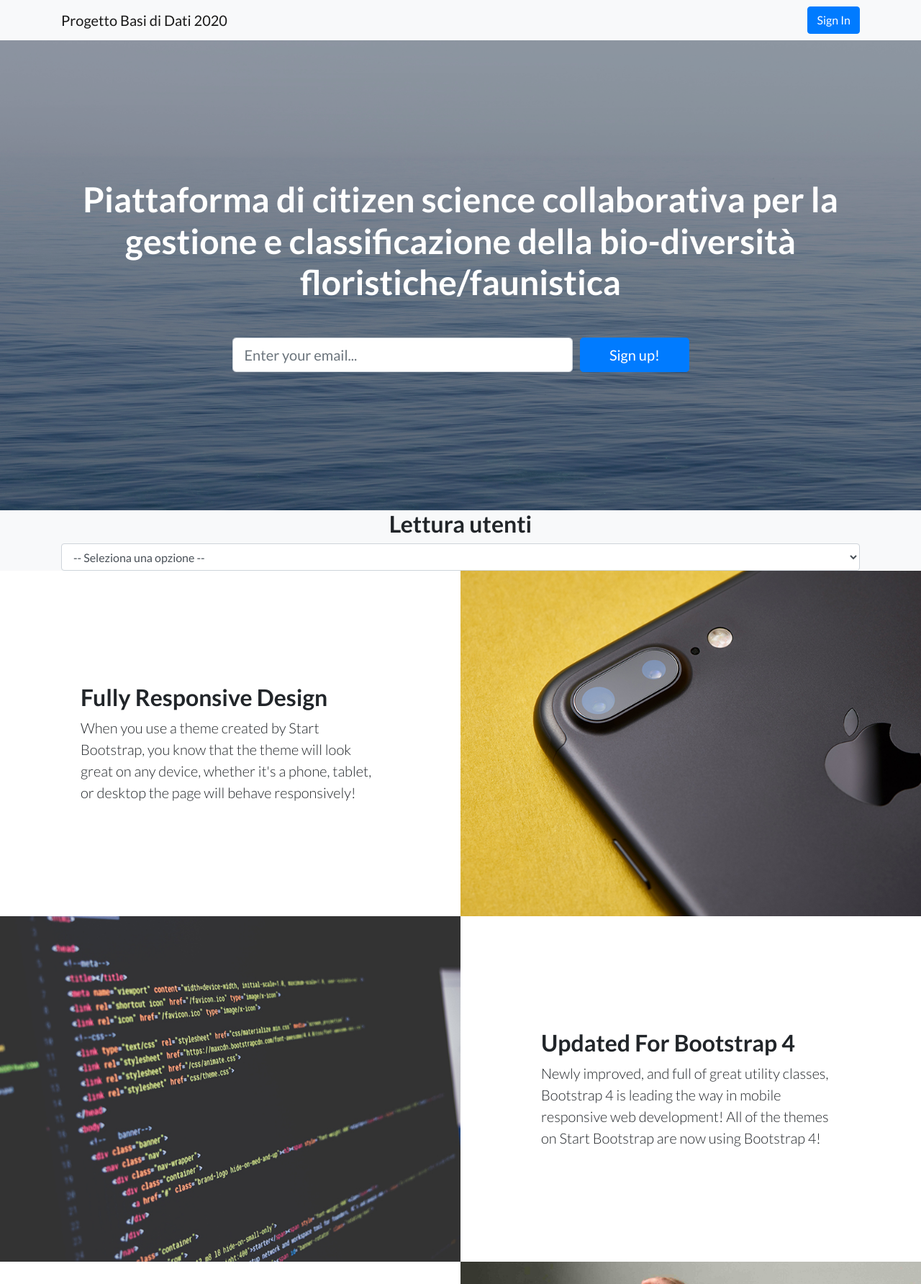
After one commit to gianmarcolilli/DBP_Nature2020, a PHP site: page /index.php in a window 1280 px wide. The commit adds this page. Shown: the top 1784 px of the page at 72% size. Run offline with PHP 8.4, Linux system fonts and the light colour scheme; data that the repository does not hold is empty.

Commit message:
Esempio lettura utente da DB

```diff
--- /dev/null
+++ b/Analisi Tecnica/index.php
@@ -0,0 +1,226 @@
+<!DOCTYPE html>
+<html lang="en">
+
+<head>
+
+  <meta charset="utf-8">
+  <meta name="viewport" content="width=device-width, initial-scale=1, shrink-to-fit=no">
+  <meta name="description" content="">
+  <meta name="author" content="">
+
+  <title>Progetto Basi di Dati 2020</title>
+
+  <!-- Bootstrap core CSS -->
+  <link href="vendor/bootstrap/css/bootstrap.min.css" rel="stylesheet">
+
+  <!-- Custom fonts for this template -->
+  <link href="vendor/fontawesome-free/css/all.min.css" rel="stylesheet">
+  <link href="vendor/simple-line-icons/css/simple-line-icons.css" rel="stylesheet" type="text/css">
+  <link href="https://fonts.googleapis.com/css?family=Lato:300,400,700,300italic,400italic,700italic" rel="stylesheet" type="text/css">
+
+  <!-- Custom styles for this template -->
+  <link href="css/landing-page.min.css" rel="stylesheet">
+
+  <?php
+  session_start();
+  include("mysql.php");
+  include("userLevel.php");
+  ?>
+</head>
+
+<body>
+
+  <!-- Navigation -->
+  <nav class="navbar navbar-light bg-light static-top">
+    <div class="container">
+      <a class="navbar-brand" href="#">Progetto Basi di Dati 2020</a>
+      <a class="btn btn-primary" href="#">Sign In</a>
+    </div>
+  </nav>
+
+  <!-- Masthead -->
+  <header class="masthead text-white text-center">
+    <div class="overlay"></div>
+    <div class="container">
+      <div class="row">
+        <div class="col-xl-12 mx-auto">
+          <h1 class="mb-5">Piattaforma di citizen science collaborativa per la
+            gestione e classificazione della bio-diversità floristiche/faunistica</h1>
+        </div>
+        <div class="col-md-10 col-lg-8 col-xl-7 mx-auto">
+          <form>
+            <div class="form-row">
+              <div class="col-12 col-md-9 mb-2 mb-md-0">
+                <input type="email" class="form-control form-control-lg" placeholder="Enter your email...">
+              </div>
+              <div class="col-12 col-md-3">
+                <button type="submit" class="btn btn-block btn-lg btn-primary">Sign up!</button>
+              </div>
+            </div>
+          </form>
+        </div>
+      </div>
+    </div>
+  </header>
+
+
+  <?php
+  // QUESTO SARA' DA MODIFICARE PER IL CONTROLLO SESSIONE UTENTE
+    if (//isset($_SESSION['email']) && (!empty($_SESSION['email'])))
+    true){
+  ?>
+
+  <!-- Lettura utenti -->
+  <section class="bg-light text-center">
+    <div class="container">
+      <h2>Lettura utenti</h2>
+    <?php
+
+      $sql=$conn->query("SELECT nomeUtente, email FROM UTENTE");
+      echo "<select class=\"form-control\" id=\"tappaP\" name=\"tappaP\">";
+      echo "<option value=\"0\">-- Seleziona una opzione --</option>";
+      //fetch_assoc() è un metodo che mi ritorna TRUE finchè ci sono delle righe nel DB
+      while ($row = $sql->fetch_assoc()) {
+        unset($nomeUtente, $email);
+        $nomeUtente = $row['nomeUtente'];
+        $email = $row['email'];
+        echo "<option value=\"$nomeUtente\">Utente: $nomeUtente --> email: $email</option>";
+      }
+      echo "</select>";
+    ?>
+
+
+    </div>
+  </section>
+
+  <?php
+      } else {
+        ?>
+        <br><br><br>
+        <div class="container" align="center"><h3>Per poter visualizzare, esegui il <a href="./login.html">login</a>!</h3></div>
+        <?php
+      }
+    ?>
+
+  <!-- Image Showcases -->
+  <section class="showcase">
+    <div class="container-fluid p-0">
+      <div class="row no-gutters">
+
+        <div class="col-lg-6 order-lg-2 text-white showcase-img" style="background-image: url('img/bg-showcase-1.jpg');"></div>
+        <div class="col-lg-6 order-lg-1 my-auto showcase-text">
+          <h2>Fully Responsive Design</h2>
+          <p class="lead mb-0">When you use a theme created by Start Bootstrap, you know that the theme will look great on any device, whether it's a phone, tablet, or desktop the page will behave responsively!</p>
+        </div>
+      </div>
+      <div class="row no-gutters">
+        <div class="col-lg-6 text-white showcase-img" style="background-image: url('img/bg-showcase-2.jpg');"></div>
+        <div class="col-lg-6 my-auto showcase-text">
+          <h2>Updated For Bootstrap 4</h2>
+          <p class="lead mb-0">Newly improved, and full of great utility classes, Bootstrap 4 is leading the way in mobile responsive web development! All of the themes on Start Bootstrap are now using Bootstrap 4!</p>
+        </div>
+      </div>
+      <div class="row no-gutters">
+        <div class="col-lg-6 order-lg-2 text-white showcase-img" style="background-image: url('img/bg-showcase-3.jpg');"></div>
+        <div class="col-lg-6 order-lg-1 my-auto showcase-text">
+          <h2>Easy to Use &amp; Customize</h2>
+          <p class="lead mb-0">Landing Page is just HTML and CSS with a splash of SCSS for users who demand some deeper customization options. Out of the box, just add your content and images, and your new landing page will be ready to go!</p>
+        </div>
+      </div>
+    </div>
+  </section>
+
+  <!-- Testimonials -->
+  <section class="testimonials text-center bg-light">
+    <div class="container">
+      <h2 class="mb-5">What people are saying...</h2>
+      <div class="row">
+        <div class="col-lg-4">
+          <div class="testimonial-item mx-auto mb-5 mb-lg-0">
+            <img class="img-fluid rounded-circle mb-3" src="img/testimonials-1.jpg" alt="">
+            <h5>Margaret E.</h5>
+            <p class="font-weight-light mb-0">"This is fantastic! Thanks so much guys!"</p>
+          </div>
+        </div>
+        <div class="col-lg-4">
+          <div class="testimonial-item mx-auto mb-5 mb-lg-0">
+            <img class="img-fluid rounded-circle mb-3" src="img/testimonials-2.jpg" alt="">
+            <h5>Fred S.</h5>
+            <p class="font-weight-light mb-0">"Bootstrap is amazing. I've been using it to create lots of super nice landing pages."</p>
+          </div>
+        </div>
+        <div class="col-lg-4">
+          <div class="testimonial-item mx-auto mb-5 mb-lg-0">
+            <img class="img-fluid rounded-circle mb-3" src="img/testimonials-3.jpg" alt="">
+            <h5>Sarah W.</h5>
+            <p class="font-weight-light mb-0">"Thanks so much for making these free resources available to us!"</p>
+          </div>
+        </div>
+      </div>
+    </div>
+  </section>
+
+  <!-- Call to Action -->
+  <section class="call-to-action text-white text-center">
+    <div class="overlay"></div>
+    <div class="container">
+      <div class="row">
+        <div class="col-xl-9 mx-auto">
+          <h2 class="mb-4">Ready to get started? Sign up now!</h2>
+        </div>
+        <div class="col-md-10 col-lg-8 col-xl-7 mx-auto">
+          <form>
+            <div class="form-row">
+              <div class="col-12 col-md-9 mb-2 mb-md-0">
+                <input type="email" class="form-control form-control-lg" placeholder="Enter your email...">
+              </div>
+              <div class="col-12 col-md-3">
+                <button type="submit" class="btn btn-block btn-lg btn-primary">Sign up!</button>
+              </div>
+            </div>
+          </form>
+        </div>
+      </div>
+    </div>
+  </section>
+
+  <!-- Footer -->
+  <footer class="footer bg-light">
+    <div class="container">
+      <div class="row">
+        <div class="col-lg-6 h-100 text-center text-lg-left my-auto">
+          <ul class="list-inline mb-2">
+            <li class="list-inline-item">
+              <a href="#">About</a>
+            </li>
+            <li class="list-inline-item">&sdot;</li>
+            <li class="list-inline-item">
+              <a href="#">Contact</a>
+            </li>
+            <li class="list-inline-item">&sdot;</li>
+            <li class="list-inline-item">
+              <a href="#">Terms of Use</a>
+            </li>
+            <li class="list-inline-item">&sdot;</li>
+            <li class="list-inline-item">
+              <a href="#">Privacy Policy</a>
+            </li>
+          </ul>
+
+        </div>
+        <div class="col-lg-6 h-100 text-center text-lg-right my-auto">
+
+          <p class="text-muted small mb-4 mb-lg-0">&copy; Progetto Unibo di Basi di Dati - AA 2020 </p>
+
+        </div>
+      </div>
+    </div>
+  </footer>
+
+  <!-- Bootstrap core JavaScript -->
+  <script src="vendor/jquery/jquery.min.js"></script>
+  <script src="vendor/bootstrap/js/bootstrap.bundle.min.js"></script>
+
+</body>
+
+</html>
--- a/Analisi Tecnica/mysql.php
+++ b/Analisi Tecnica/mysql.php
@@ -11,6 +11,6 @@ $conn = new mysqli($servername, $username, $password, $dbname);
 if ($conn->connect_error) {
   die("Connection failed: " . $conn->connect_error);
 }
-echo "Connected successfully<br><br>";
+//echo "Connected successfully<br><br>";
 
 ?>
```
